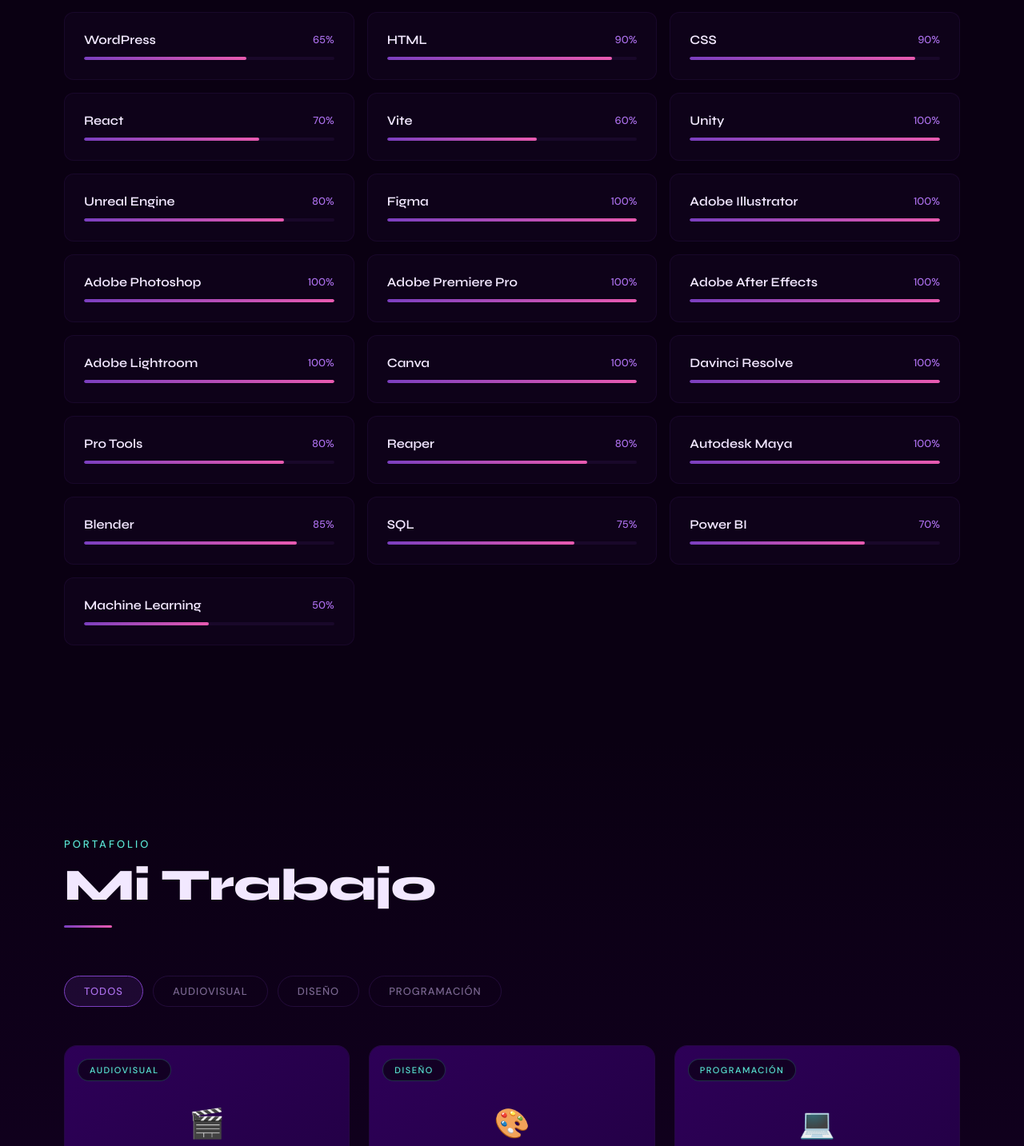
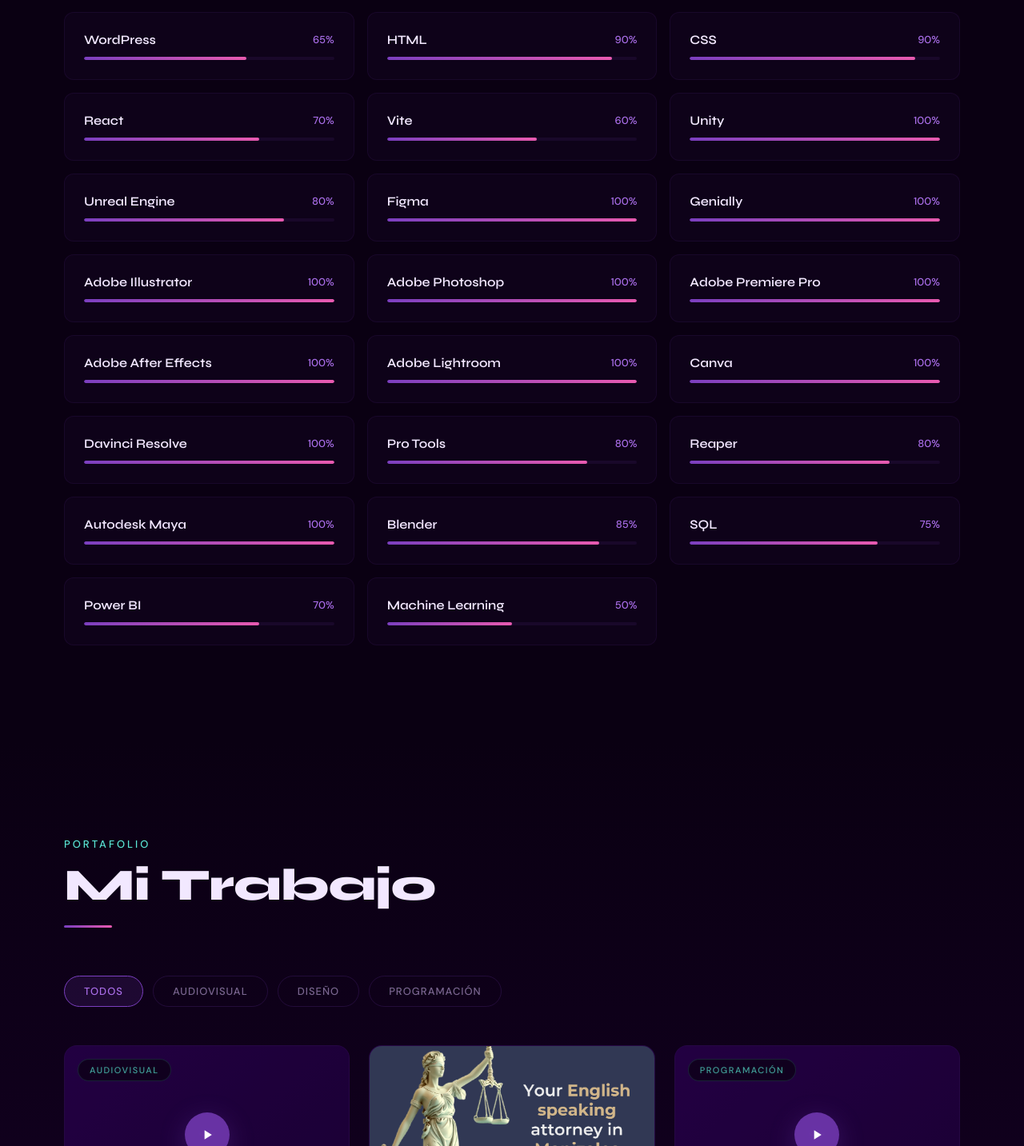
Before and after one commit to alejaramillo18/alejaramillo18.github.io, a React (Vite) app: page / in a window 1280 px wide. Shown: the part 2323-3756 px from the top of the page at 80% size. Built offline with nearby package versions, Linux system fonts and the light colour scheme.

Commit message:
Cambio Trabajos

```diff
--- a/src/components/Portfolio.jsx
+++ b/src/components/Portfolio.jsx
@@ -29,6 +29,7 @@
     { name: "Unreal Engine", level: 80, category: "desarrollo y programacion" },
 
     { name: "Figma", level: 100, category: "Diseño y produccion digital" },
+    { name: "Genially", level: 100, category: "Diseño y produccion digital" },
     { name: "Adobe Illustrator", level: 100, category: "Diseño y produccion digital" },
     { name: "Adobe Photoshop", level: 100, category: "Diseño y produccion digital" },
     { name: "Adobe Premiere Pro", level: 100, category: "Diseño y produccion digital" },
@@ -54,63 +55,63 @@
   projects: [
     {
       id: 1,
-      title: "Proyecto Audiovisual",
+      title: "Motion Graphics",
       category: "AUDIOVISUAL",
-      description: "Producción audiovisual completa con narrativa visual impactante.",
+      description: "Animación realizada para clase de Taller de Animación. Ilustraciones propias. 2023.",
       image: null,   // Reemplaza: "/img/projects/project1.jpg"
-      video: null,   // Reemplaza: "/img/projects/project1.mp4"
+      video: "/video/Audiovisual01.mp4",   // Reemplaza: "/img/projects/project1.mp4"
       poster: null,  // Opcional: thumbnail del video
-      tags: ["After Effects", "Premiere Pro", "Storytelling"],
+      tags: ["After Effects", "Illustrator", "Storytelling"],
     },
     {
       id: 2,
       title: "Identidad de Marca",
       category: "DISEÑO",
-      description: "Diseño de identidad visual para marca emergente.",
-      image: null,
+      description: "Diseño de identidad visual y creación de contenido para redes sociales. 2024.",
+      image: "/img/Diseno12.jpg",
       video: null,
       poster: null,
       tags: ["Illustrator", "Branding", "Tipografía"],
     },
     {
       id: 3,
-      title: "App Interactiva",
+      title: "Videojuego Error 403",
       category: "PROGRAMACIÓN",
-      description: "Desarrollo de experiencia interactiva multimedia.",
+      description: "Desarrollo de videojuego, ganador del Primer Puesto en las Olimpiadas Tech de Ruta N. 2023.",
       image: null,
-      video: null,
+      video: "/video/Programacion02.mp4",
       poster: null,
-      tags: ["React", "JavaScript", "UI/UX"],
+      tags: ["Unity", "C#", "Jugabilidad"],
     },
     {
       id: 4,
-      title: "Motion Graphics",
+      title: "Simulación de Físicas",
       category: "AUDIOVISUAL",
-      description: "Animaciones y motion graphics para redes sociales.",
+      description: "Simulación de Pelaje y Tela realizada para clase de Modelamiento y Simulación. 2025.",
       image: null,
-      video: null,
+      video: "/video/Audiovisual02.mp4",
       poster: null,
-      tags: ["After Effects", "Lottie", "Animación"],
+      tags: ["Autodesk Maya", "Arnold Render", "Modelo 3D"],
     },
     {
       id: 5,
-      title: "Ilustración Digital",
+      title: "Diseño de Logotipo",
       category: "DISEÑO",
-      description: "Serie de ilustraciones digitales con estilo propio.",
-      image: null,
+      description: "Creación de cuatro propuestas de logotipo para una firma jurídica. 2024.",
+      image: "/img/Diseno10.png",
       video: null,
       poster: null,
-      tags: ["Photoshop", "Ilustración", "Arte Digital"],
+      tags: ["Illustrator", "Identidad Visual", "Composición"],
     },
     {
       id: 6,
       title: "Web Interactiva",
       category: "PROGRAMACIÓN",
-      description: "Sitio web con animaciones y experiencias inmersivas.",
+      description: "Sitio web con animaciones para clase de Taller de Interactividad. 2025.",
       image: null,
-      video: null,
+      video: "/video/Programacion01.mp4",
       poster: null,
-      tags: ["Three.js", "GSAP", "WebGL"],
+      tags: ["HTML", "CSS", "After Effects"],
     },
   ],
   process: [
@@ -540,7 +541,7 @@
             background: "linear-gradient(135deg, var(--purple-light), var(--accent-pink))",
             WebkitBackgroundClip: "text", WebkitTextFillColor: "transparent",
           }}>
-            <img src="img/Ale01.jpeg" style={{ width: "105%", height: "105%", objectFit: "cover", borderRadius: "50%" }} />
+            <img src="img/Ale01.jpeg" style={{ width: "100%", height: "100%", objectFit: "cover", borderRadius: "50%" }} />
           </span>
           <div style={{
             position: "absolute", inset: "-2px", borderRadius: "50%",
@@ -630,7 +631,7 @@
           }}>
             {/* REEMPLAZA con: <img src="/img/profile.png" style={{width:"100%",height:"100%",objectFit:"cover"}} alt="Aleja" /> */}
             <div style={{ textAlign: "center", color: "var(--text-muted)" }}>
-              <div style={{ marginBottom: "12px" }}>
+              <div>
                 <img src="img/Ale02.jpeg" style={{ width: "100%", height: "100%" }} />
               </div>
             </div>
```
